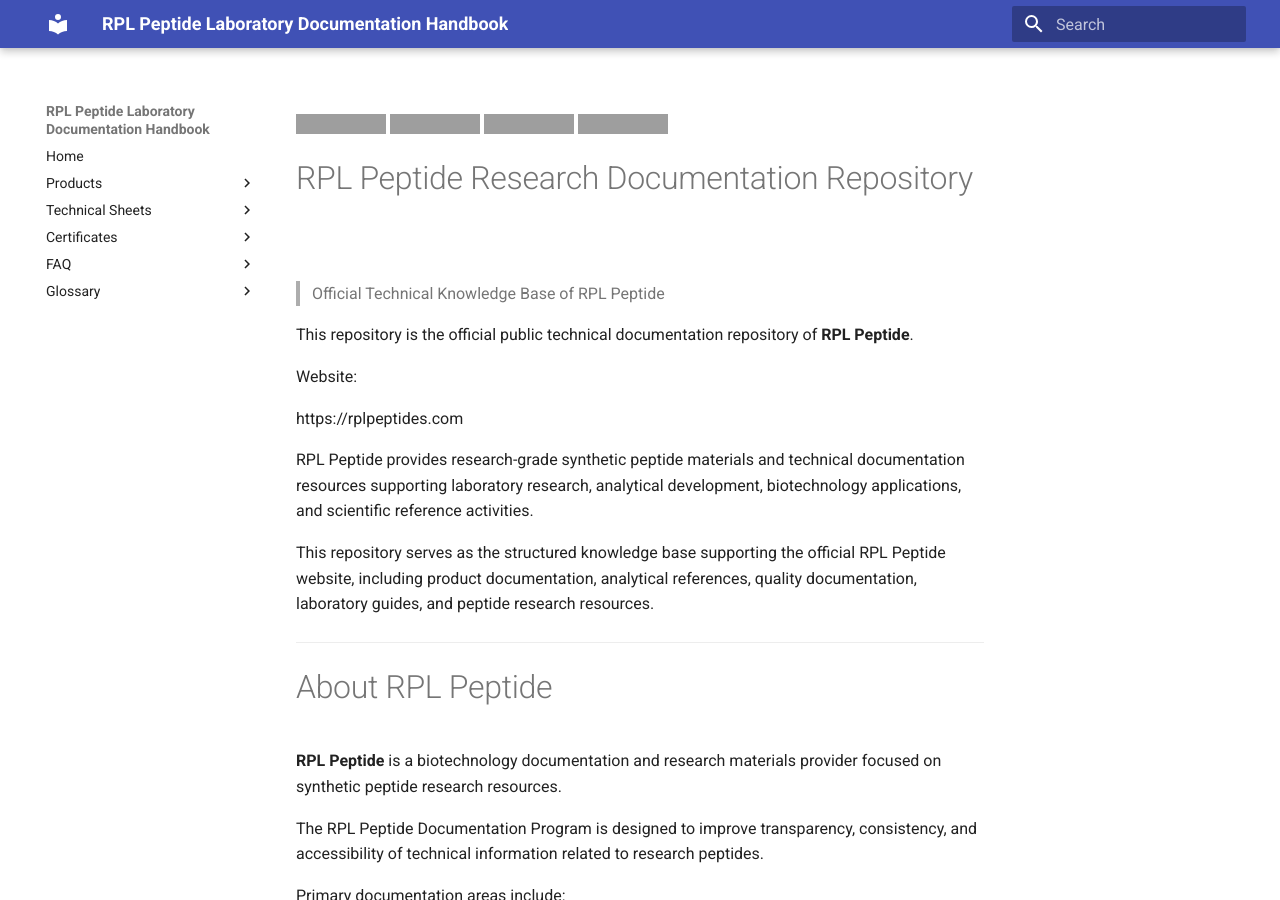
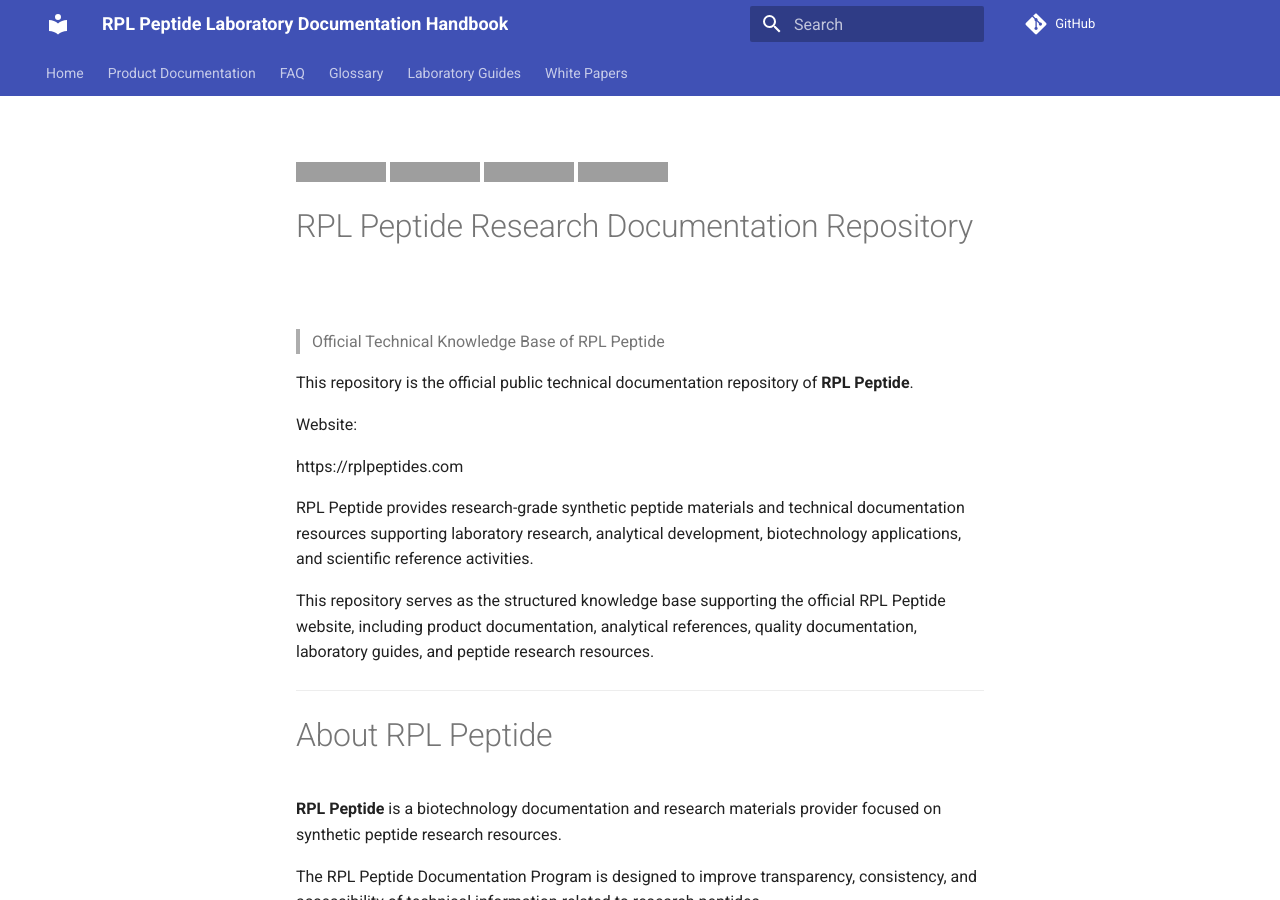
Before and after one commit to martinxionbiotech-max/RPL-Peptide-Laboratory-Documentation-Handbook, an MkDocs documentation site: the page built from docs/README.md, in a window 1280 px wide and 900 px high. Built offline with MkDocs 1.6.1 and Material for MkDocs 9.7.7, drawn with Linux system fonts in a browser that asks for light colours; comment, search, counter and statistics services are not loaded; part of the change alters nothing that is shown; grey boxes are pictures that could not be loaded.

Commit message:
Update mkdocs.yml

```diff
--- a/mkdocs.yml
+++ b/mkdocs.yml
@@ -1,36 +1,193 @@
 site_name: RPL Peptide Laboratory Documentation Handbook
 
-site_description: Research peptide technical documentation, specification sheets, COA and laboratory resources
+site_description: Research Peptide Technical Documentation, Laboratory Resources, COA, Specification Sheets and Scientific Reference Materials.
+
+site_url: https://docs.rplpeptides.com
+
+repo_url: https://github.com/martinxionbiotech-max/RPL-Peptide-Laboratory-Documentation-Handbook
 
 theme:
   name: material
 
-nav:
-  - Home: Index.md
-
-  - Products:
-      - Product Documentation: products/index.md
-
-  - Technical Sheets:
-      - Technical Documentation: tech-sheets/index.md
-
-  - Certificates:
-      - Certificates: certificates/index.md
-
-  - FAQ:
-      - FAQ: faq/index.md
-
-  - Glossary:
-      - Peptide Glossary: glossary/index.md
-
+  features:
+    - navigation.tabs
+    - navigation.sections
+    - navigation.expand
+    - navigation.top
+    - search.suggest
+    - search.highlight
+    - content.code.copy
+    - toc.follow
 
 plugins:
   - search
 
+nav:
+
+  - Home: index.md
+
+  - Product Documentation:
+
+      - 5 Amino 1MQ:
+          5amino1mq-complete-documentation.md
+
+      - AHK-Cu:
+          ahk-cu-complete-documentation.md
+
+      - AOD9604:
+          aod9604-complete-documentation.md
+
+      - BPC-157:
+          bpc157-complete-documentation.md
+
+      - BPC-157 + TB500:
+          bpc157-tb500-complete-documentation.md
+
+      - Cagrilintide:
+          cagrilintide-complete-documentation.md
+
+      - CJC-1295:
+          cjc1295-complete-documentation.md
+
+      - DSIP:
+          dsip-complete-documentation.md
+
+      - Epithalon:
+          epithalon-complete-documentation.md
+
+      - GHK-Cu:
+          ghk-cu-complete-documentation.md
+
+      - GLOW70:
+          glow70-complete-documentation.md
+
+      - Ipamorelin:
+          ipamorelin-complete-documentation.md
+
+      - KLOW80:
+          klow80-complete-documentation.md
+
+      - KPV:
+          kpv-complete-documentation.md
+
+      - MOTS-C:
+          motsc-complete-documentation.md
+
+      - NAD+:
+          nadplus-complete-documentation.md
+
+      - Retatrutide:
+          retatrutide-complete-documentation.md
+
+      - Semaglutide:
+          semaglutide-complete-documentation.md
+
+      - TB-500:
+          tb500-complete-documentation.md
+
+      - Tesamorelin:
+          tesamorelin-complete-documentation.md
+
+      - Tirzepatide:
+          tirzepatide-complete-documentation.md
+
+  - FAQ:
+
+      - FAQ Home:
+          FAQ/README.md
+
+      - COA FAQ:
+          FAQ/coa-faq.md
+
+      - HPLC FAQ:
+          FAQ/hplc-faq.md
+
+      - Product FAQ:
+          FAQ/product-faq.md
+
+      - Stability FAQ:
+          FAQ/stability-faq.md
+
+      - Storage FAQ:
+          FAQ/storage-faq.md
+
+      - Solubility FAQ:
+          FAQ/solubility-faq.md
+
+      - Reconstitution FAQ:
+          FAQ/reconstitution-faq.md
+
+  - Glossary:
+
+      - Glossary Home:
+          glossary/README.md
+
+      - Abbreviations:
+          glossary/abbreviations.md
+
+      - Peptide Glossary:
+          glossary/peptide-glossary.md
+
+  - Laboratory Guides:
+
+      - Guides Home:
+          guides/README.md
+
+      - COA Interpretation:
+          guides/peptide-coa-interpretation-guide.md
+
+      - Peptide Handling:
+          guides/peptide-handling-guide.md
+
+      - Quality Control:
+          guides/peptide-quality-control-guide.md
+
+      - Storage Guide:
+          guides/peptide-storage-guide.md
+
+      - Stability Guide:
+          guides/peptide-stability-guide.md
+
+      - Reconstitution Guide:
+          guides/peptide-reconstitution-guide.md
+
+  - White Papers:
+
+      - White Papers:
+          white-papers/README.md
+
+      - Choosing a Supplier:
+          white-papers/choosing-a-peptide-supplier.md
+
+      - Understanding Peptide Purity:
+          white-papers/understanding-peptide-purity.md
+
+      - Peptide Synthesis Methods:
+          white-papers/peptide-synthesis-methods.md
+
+      - Lyophilization Overview:
+          white-papers/lyophilization-overview.md
 
 markdown_extensions:
+
   - toc:
       permalink: true
+
   - tables
+
   - admonition
+
   - footnotes
+
+  - pymdownx.highlight
+
+  - pymdownx.superfences
+
+  - pymdownx.details
+
+  - pymdownx.tabbed:
+      alternate_style: true
+
+  - attr_list
+
+  - md_in_html
```
